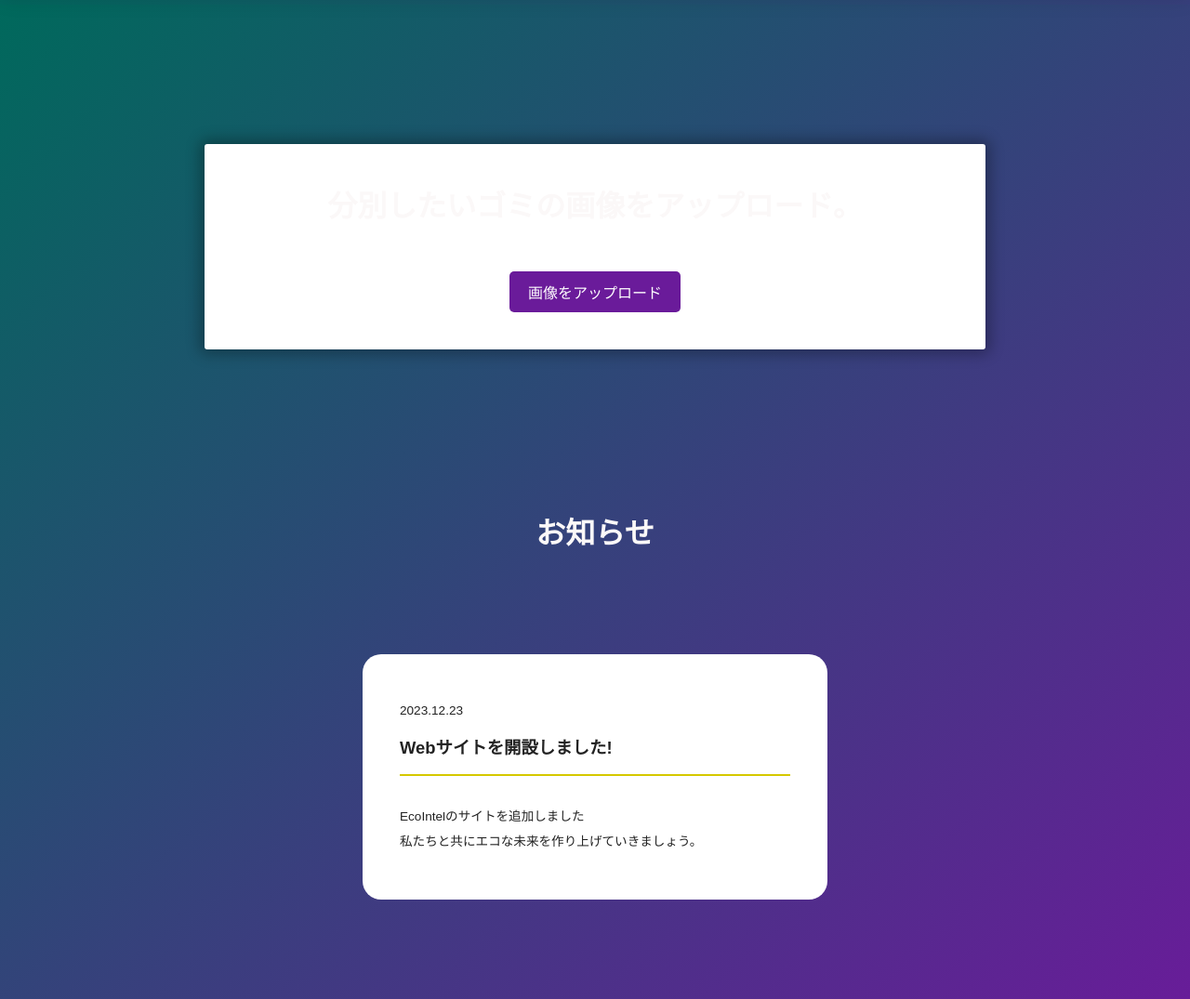
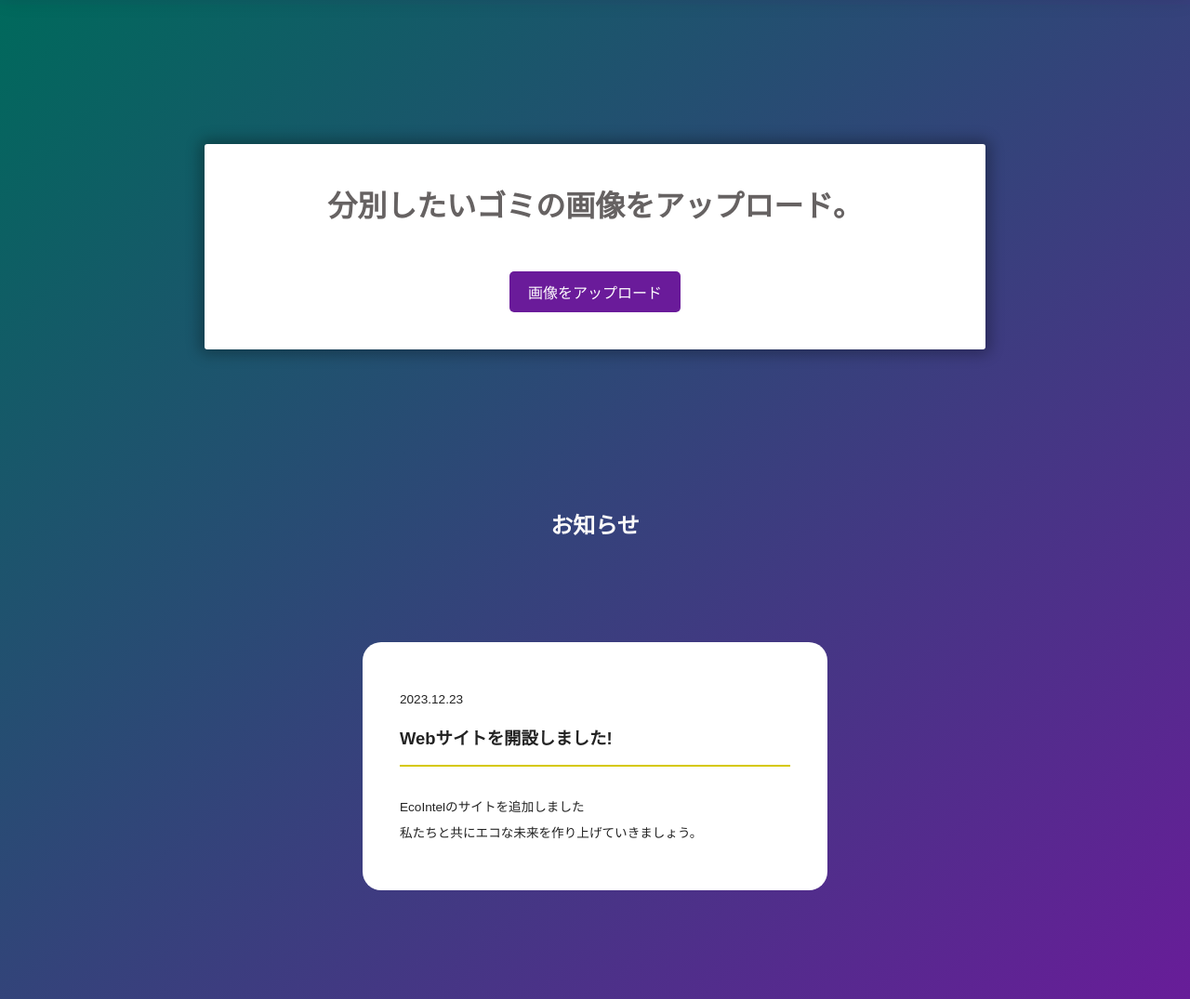
Before and after one commit to HIROMU522/EcoIntel, a Flask app: page / in a window 1280 px wide. Shown: the part 65-1140 px from the top of the page at 93% size. Run offline with Flask 3, Linux system fonts and the light colour scheme.

Commit message:
文字の色を変更

```diff
--- a/static/styles.css
+++ b/static/styles.css
@@ -90,10 +90,17 @@ html, body {
 
 
 h1 {
-    color: #fbf8f8;
+    color: #666262;
     text-align: center;
     margin-bottom: 30px;
 }
+
+h2 {
+  color: #faf9f9;
+  text-align: center;
+  margin-bottom: 30px;
+}
+
 
 .input-section {
     display: flex;
@@ -372,7 +379,7 @@ h1 {
   font-size: 0.85rem;
 }
 
-#information article h2 {
+#information article h3 {
   margin-bottom: 30px;
   padding-bottom: 12px;
   font-size: 1.15rem;
--- a/templates/index.html
+++ b/templates/index.html
@@ -48,15 +48,15 @@
         </div>
 
     </main>
-    <h1>
+    <h2>
         お知らせ
-    </h1>
+    </h2>
     <main id="information">
         <div class="news">
         <div class="wrapper">
             <article id="part1">
                 <p class="text_date"><time datetime="2023-12-23">2023.12.23</time></p>
-                <h2>Webサイトを開設しました!</h2>
+                <h3>Webサイトを開設しました!</h3>
                 <p class="text_content">EcoIntelのサイトを追加しました<br>私たちと共にエコな未来を作り上げていきましょう。</p>
             </article>
         </div>
```
